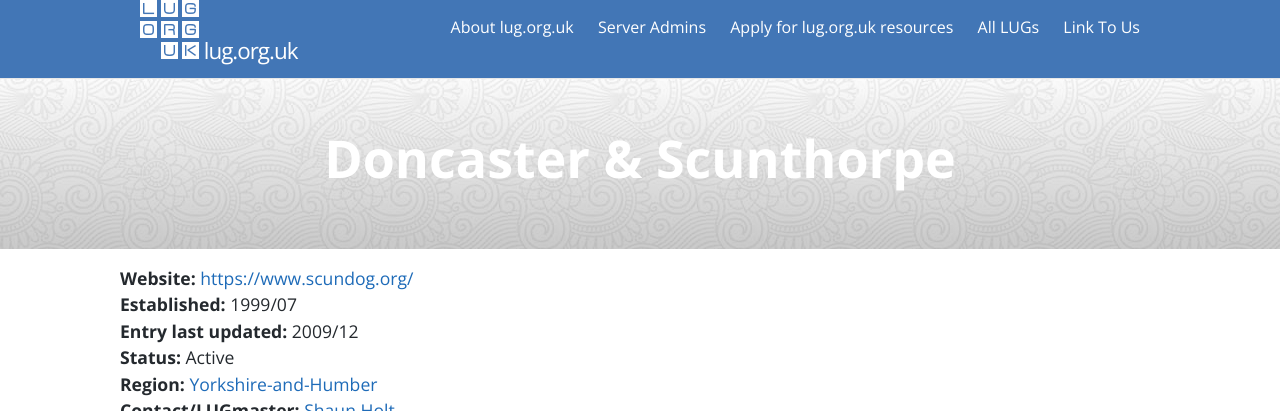
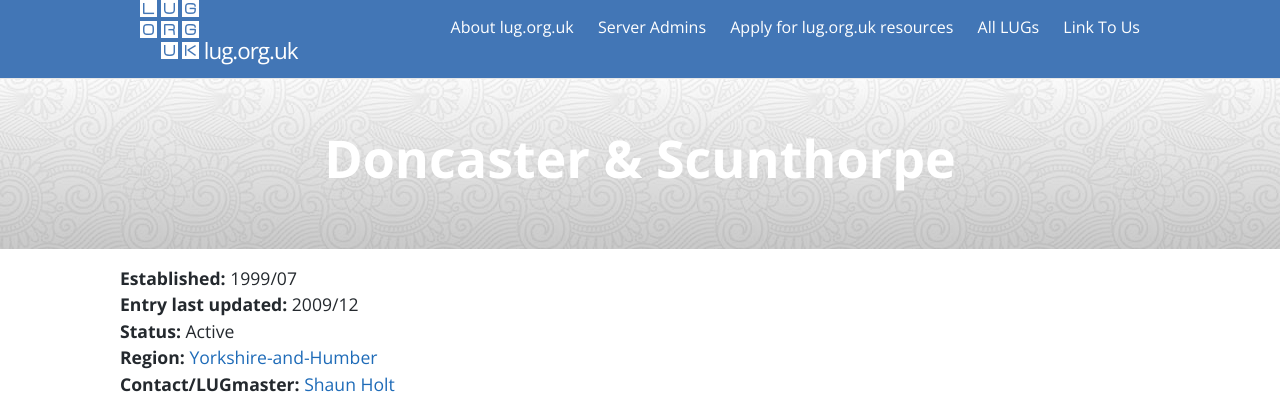
Before and after one commit to lugorguk/lug.org.uk-website, a Jekyll site: the page built from _posts/0000-01-01-Doncaster & Scunthorpe.md, in a window 1280 px wide, cut to the strip 0-411 px from the top of the page. Built offline with Jekyll 4.4.1, drawn with Linux system fonts in a browser that asks for light colours; some of the changed lines change nothing that is shown.

Commit message:
Removed website
Domain no longer registered

```diff
--- a/_posts/0000-01-01-Doncaster & Scunthorpe.md
+++ b/_posts/0000-01-01-Doncaster & Scunthorpe.md
@@ -1,7 +1,6 @@
 ---
 layout: lug
 title: Doncaster & Scunthorpe
-website: https://www.scundog.org/
 established_date: 1999/07
 status: Active
 last_update: 12/2009
```
